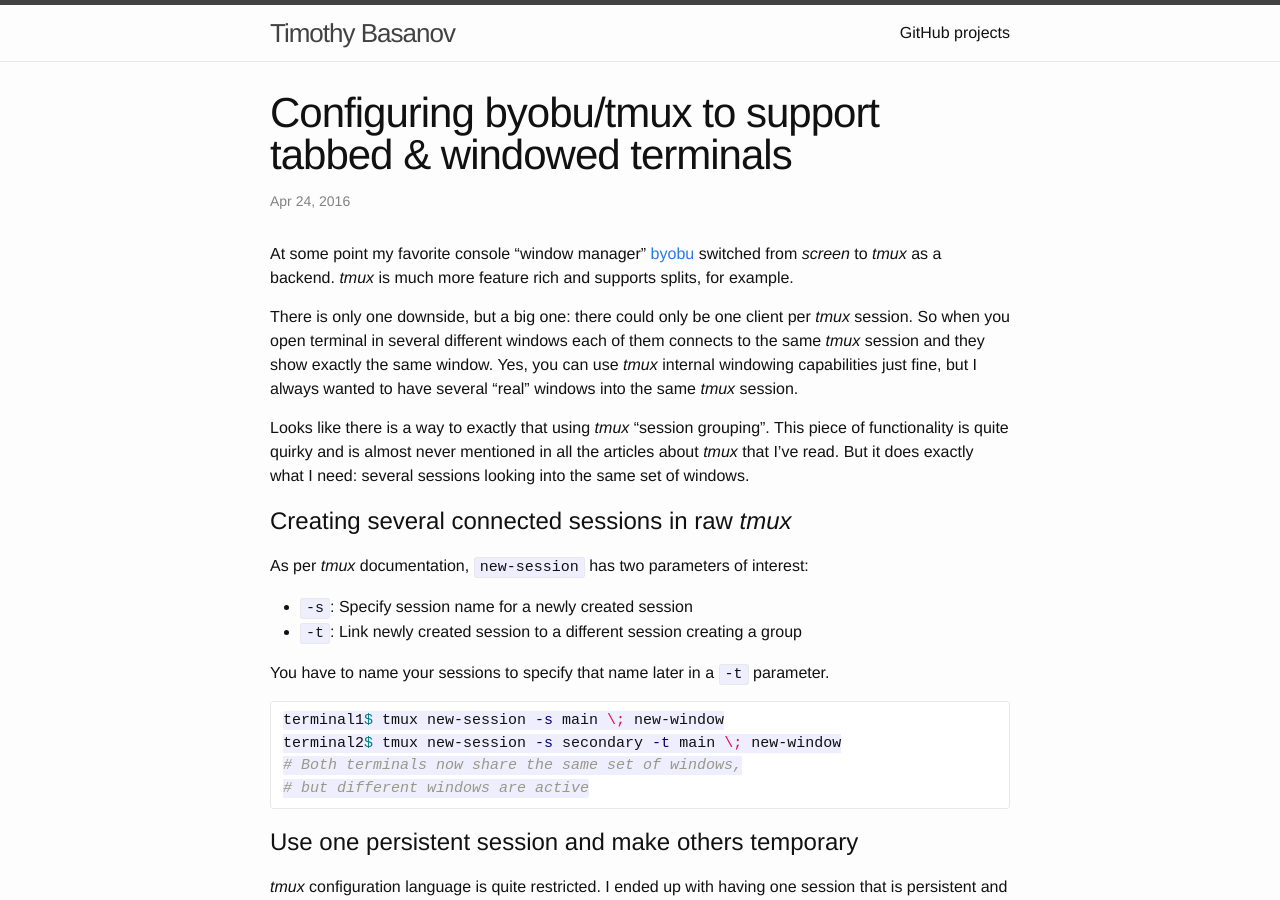
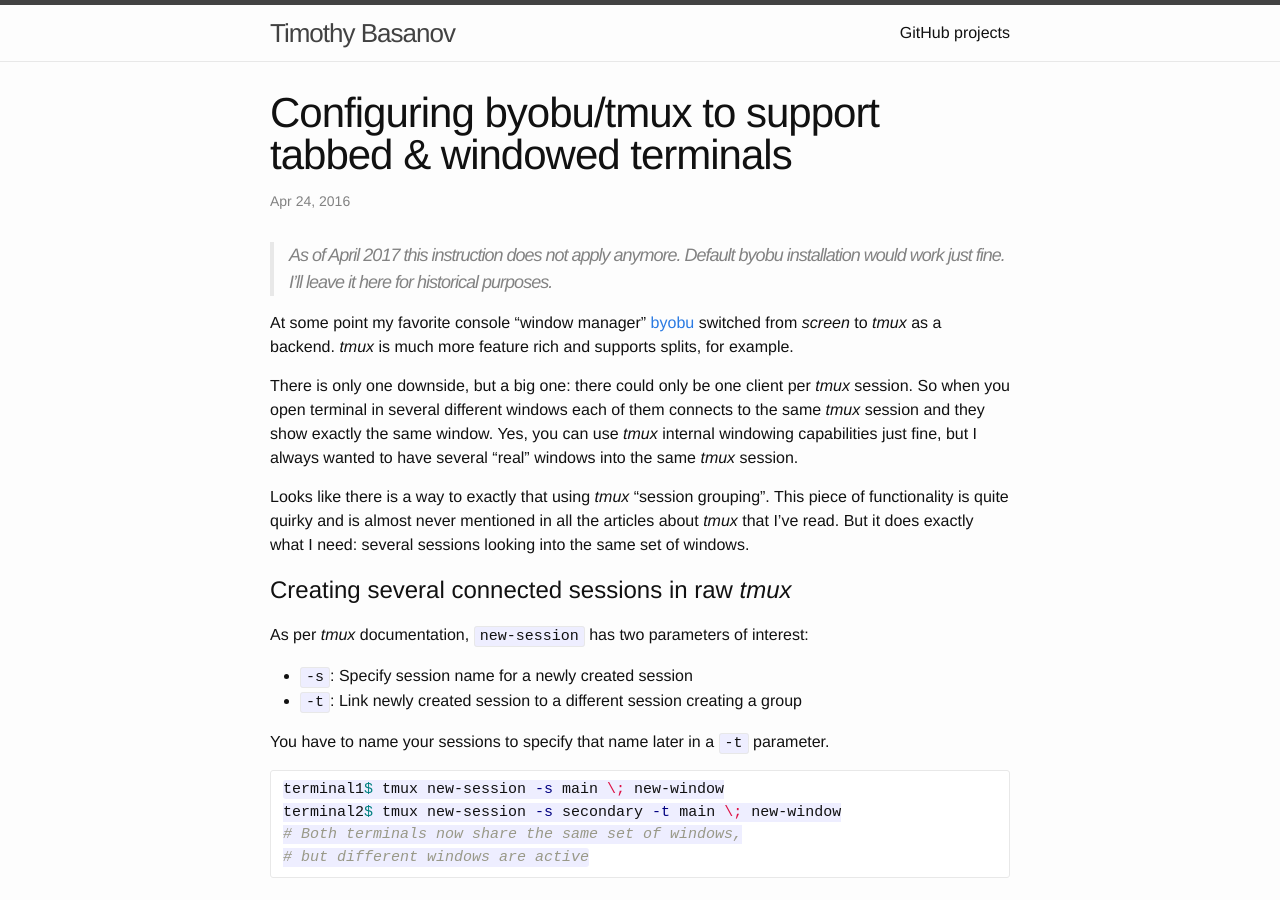
Before and after one commit to timothybasanov/timothybasanov.github.io, a Jekyll site: the page built from _posts/2016-04-24-byobu-tmux-tabbed-terminal-support.md, in a window 1280 px wide and 900 px high. Built offline with Jekyll 4.4.1, drawn with Linux system fonts in a browser that asks for light colours.

Commit message:
Update 2016-04-24-byobu-tmux-tabbed-terminal-support.md

```diff
--- a/_posts/2016-04-24-byobu-tmux-tabbed-terminal-support.md
+++ b/_posts/2016-04-24-byobu-tmux-tabbed-terminal-support.md
@@ -1,6 +1,8 @@
 ---
 title:  "Configuring byobu/tmux to support tabbed & windowed terminals"
 ---
+
+> As of April 2017 this instruction does not apply anymore. Default byobu installation would work just fine. I'll leave it here for historical purposes.
 
 At some point my favorite console "window manager" [byobu](http://byobu.co) switched from *screen* to *tmux* as a backend. *tmux* is much more feature rich and supports splits, for example.
 
```
